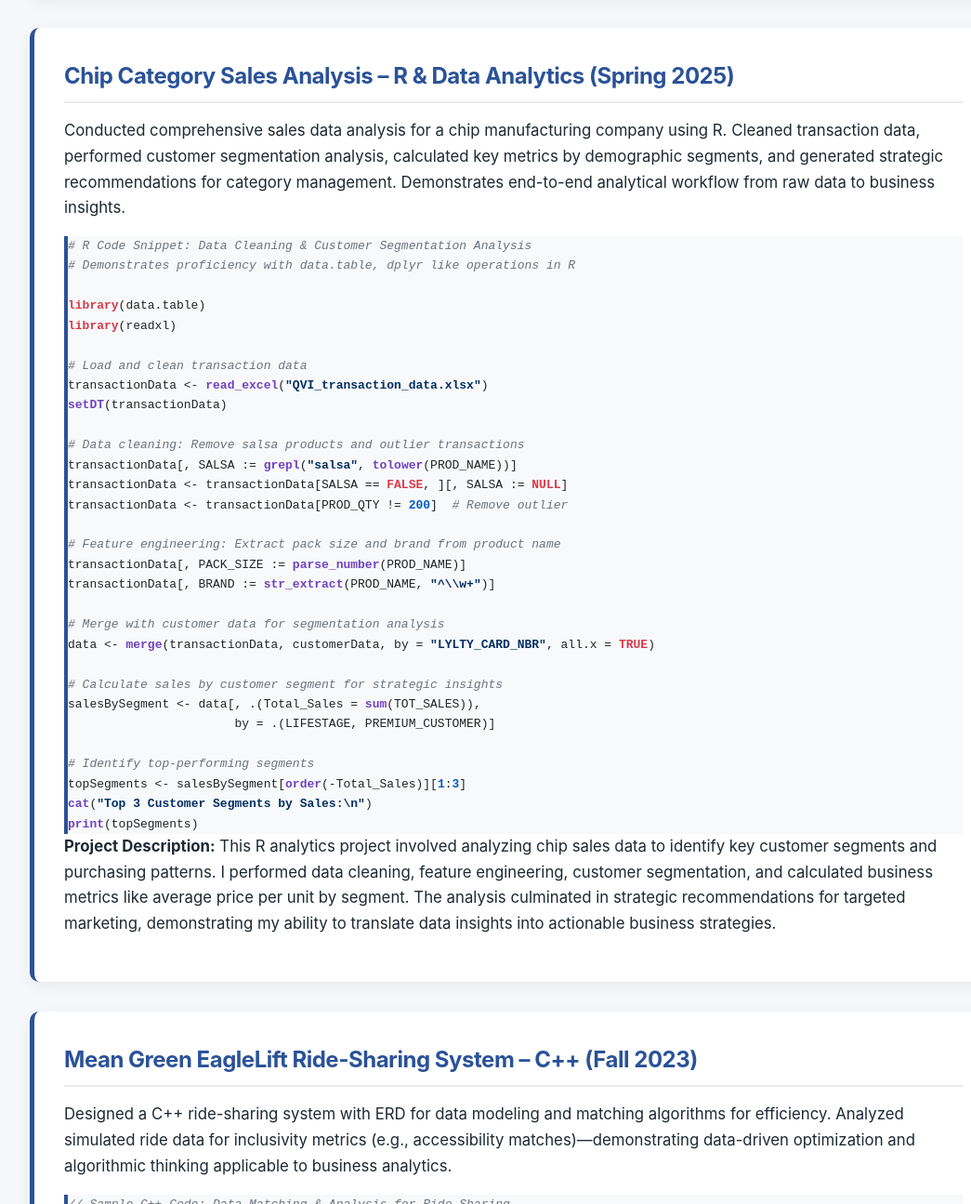
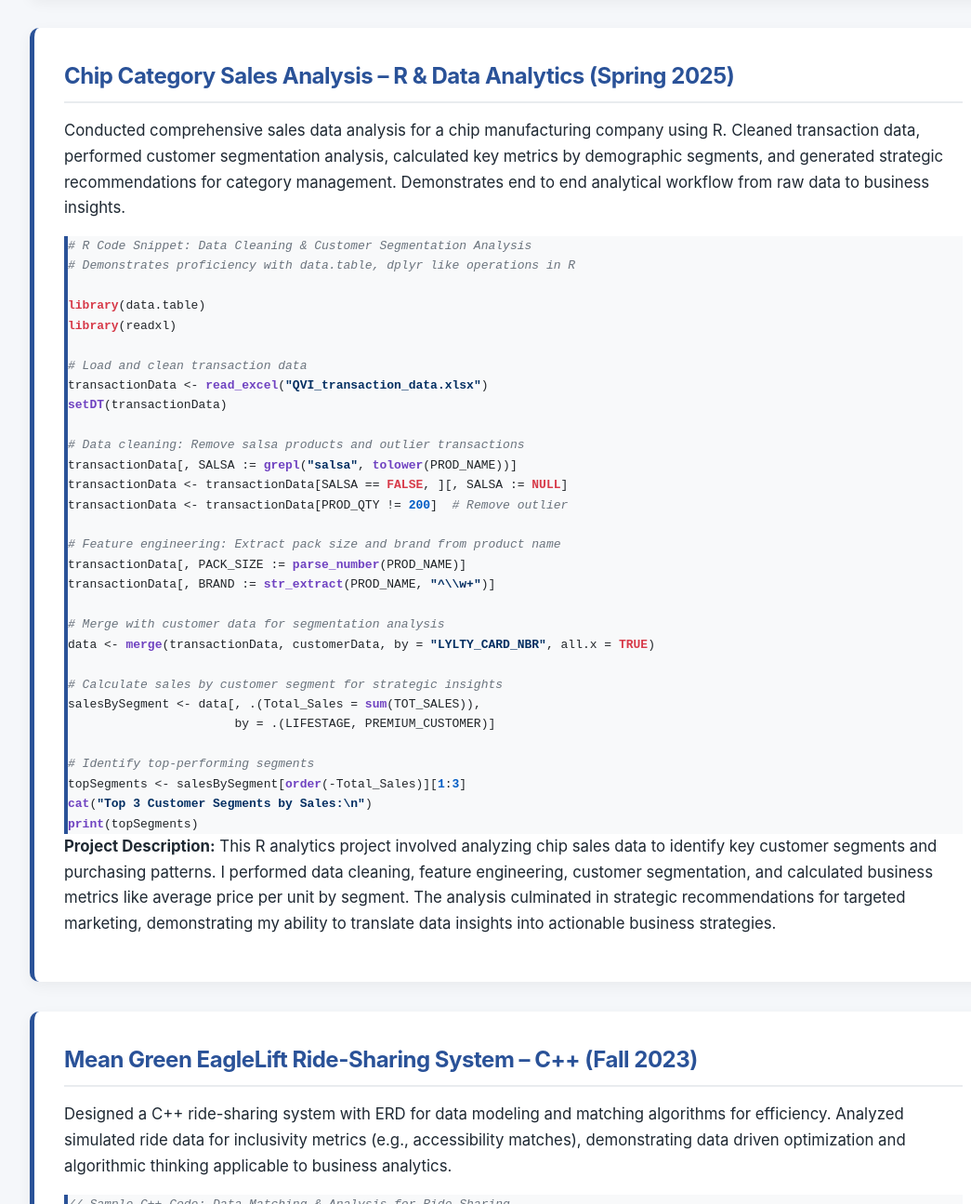
Before and after one commit to HemanthD916/brg-data-analytics-intern-portfolio, a website: page index.html in a window 1280 px wide. Shown: the part 5545-6840 px from the top of the page at 93% size, without its empty margins (90-1135 px from the left). Drawn offline with Linux system fonts and the light colour scheme.

Commit message:
Update index.html

```diff
--- a/index.html
+++ b/index.html
@@ -280,7 +280,7 @@ HAVING COUNT(R.RES_ID) &gt; 1;</code></pre>
 
         <div class="project">
             <h3>Chip Category Sales Analysis – R & Data Analytics (Spring 2025)</h3>
-            <p>Conducted comprehensive sales data analysis for a chip manufacturing company using R. Cleaned transaction data, performed customer segmentation analysis, calculated key metrics by demographic segments, and generated strategic recommendations for category management. Demonstrates end-to-end analytical workflow from raw data to business insights.</p>
+            <p>Conducted comprehensive sales data analysis for a chip manufacturing company using R. Cleaned transaction data, performed customer segmentation analysis, calculated key metrics by demographic segments, and generated strategic recommendations for category management. Demonstrates end to end analytical workflow from raw data to business insights.</p>
 
             <pre><code><span class="comment"># R Code Snippet: Data Cleaning & Customer Segmentation Analysis</span>
 <span class="comment"># Demonstrates proficiency with data.table, dplyr like operations in R</span>
@@ -318,7 +318,7 @@ topSegments &lt;- salesBySegment[<span class="function">order</span>(-Total_Sale
 
         <div class="project">
             <h3>Mean Green EagleLift Ride-Sharing System – C++ (Fall 2023)</h3>
-            <p>Designed a C++ ride-sharing system with ERD for data modeling and matching algorithms for efficiency. Analyzed simulated ride data for inclusivity metrics (e.g., accessibility matches)—demonstrating data-driven optimization and algorithmic thinking applicable to business analytics.</p>
+            <p>Designed a C++ ride-sharing system with ERD for data modeling and matching algorithms for efficiency. Analyzed simulated ride data for inclusivity metrics (e.g., accessibility matches), demonstrating data driven optimization and algorithmic thinking applicable to business analytics.</p>
 
             <pre><code><span class="comment">// Sample C++ Code: Data Matching & Analysis for Ride-Sharing</span>
 <span class="preprocessor">#include</span> &lt;vector&gt;
```
